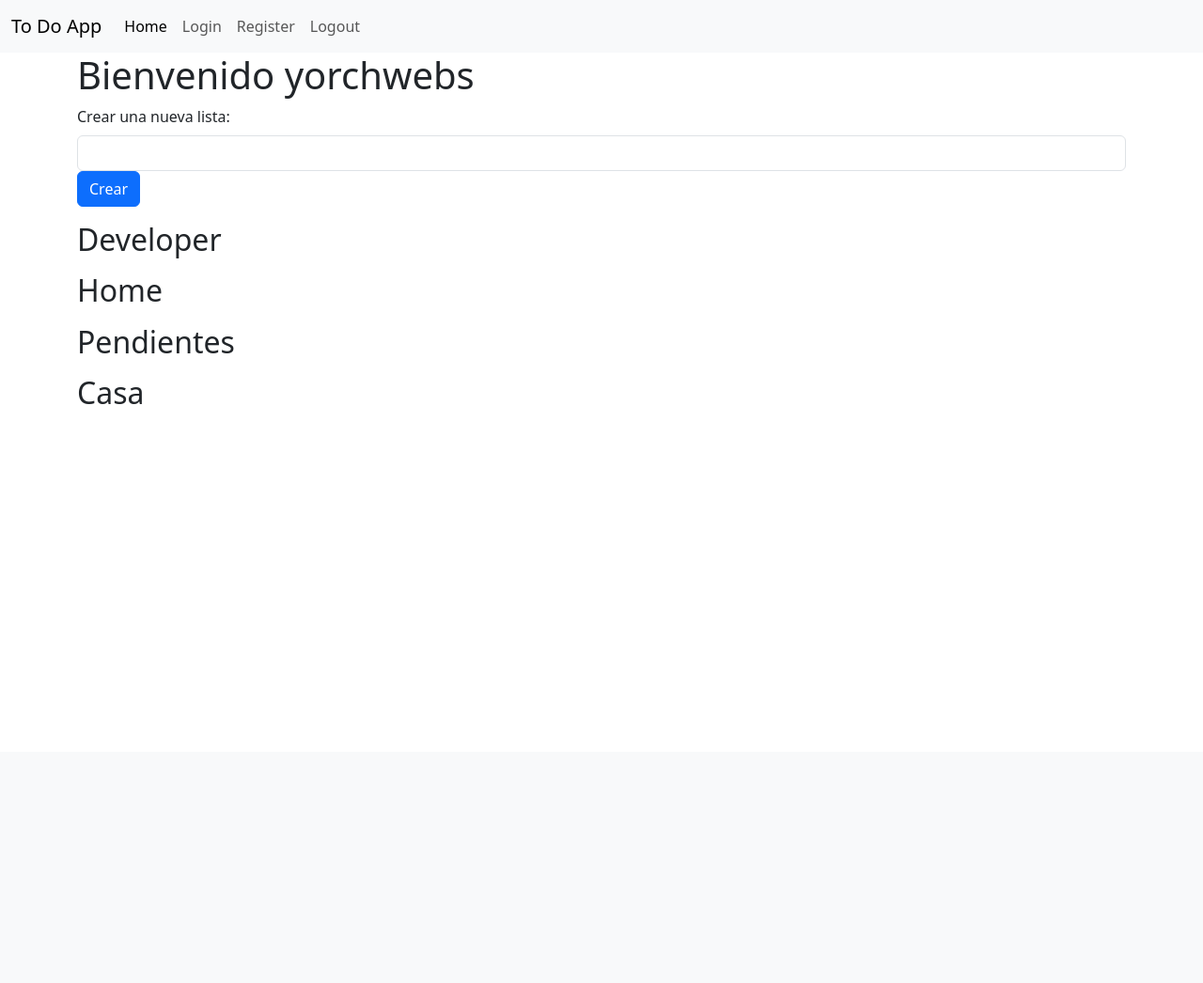
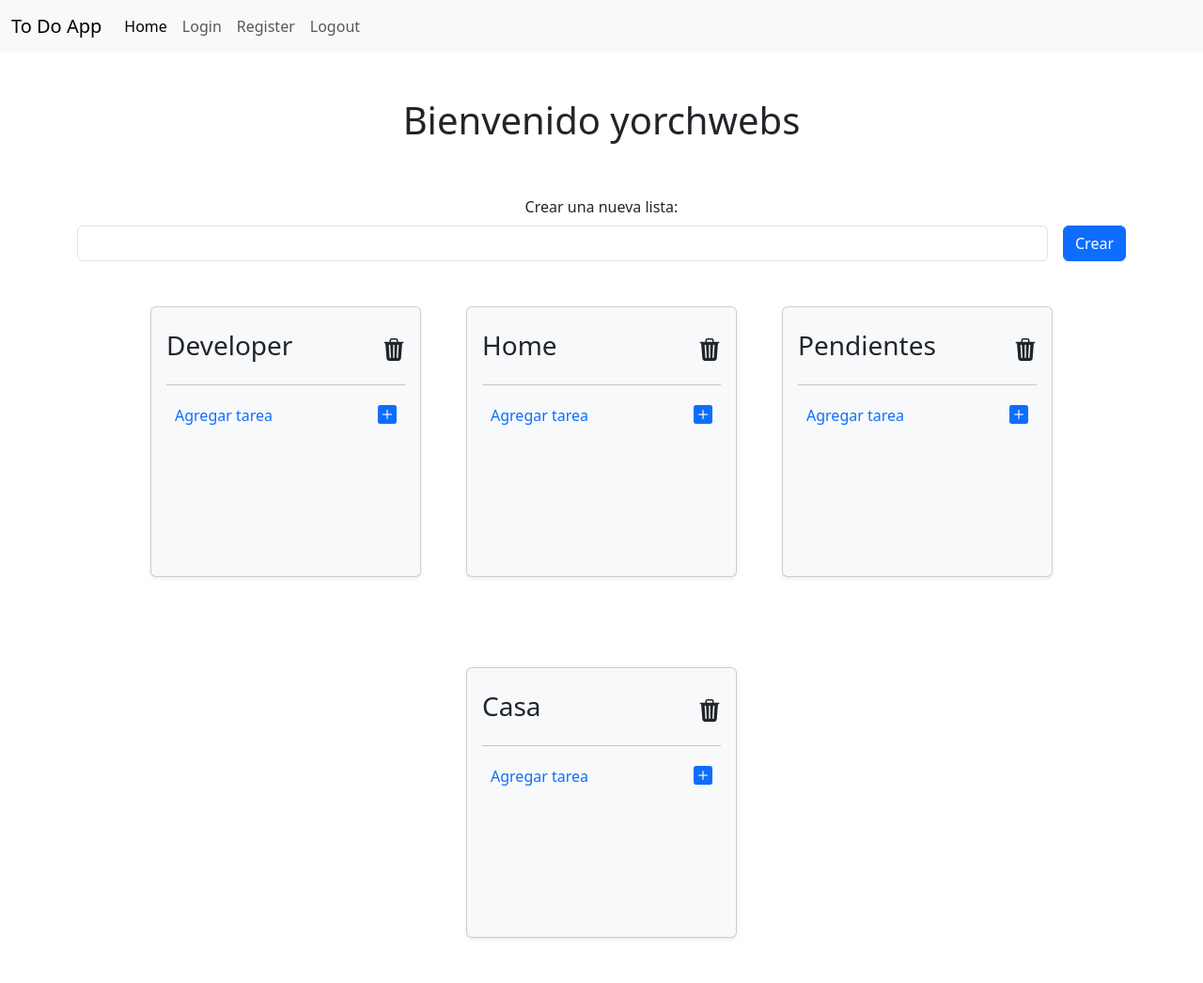
Before and after one commit to yorchwebs/todo-app, a Django app: page /todo/index/ in a window 1280 px wide. Shown: the whole page at 94% size. Before the commit the page ends 430 px from the top, so only its background shows below. Run offline with Django 5.2, Linux system fonts and the light colour scheme; a user stored in the database is signed in; data comes from the database, SQL or seed files in the repository; both versions use the stored data as it was after the commit; data that the repository does not hold is empty.

Commit message:
feat(index): Update the lists card design, add bootstrap icons link

```diff
--- a/templates/base.html
+++ b/templates/base.html
@@ -10,6 +10,7 @@
         rel="stylesheet">
     <link href="https://cdn.jsdelivr.net/npm/bootstrap@5.3.3/dist/css/bootstrap.min.css" rel="stylesheet"
         integrity="sha384-QWTKZyjpPEjISv5WaRU9OFeRpok6YctnYmDr5pNlyT2bRjXh0JMhjY6hW+ALEwIH" crossorigin="anonymous">
+    <link rel="stylesheet" href="https://cdn.jsdelivr.net/npm/bootstrap-icons@1.10.0/font/bootstrap-icons.css">
     <title>To Do - APP</title>
 </head>
 
--- a/templates/index.html
+++ b/templates/index.html
@@ -3,11 +3,13 @@
 {% block content %}
 <section class="container">
     <div class="row">
-        <div class="col-12">
+        <div class="col-12 text-center my-5">
             <h1>Bienvenido {{ user.username }}</h1>
         </div>
     </div>
+
     <div>
+
         {% if messages %}
         {% for message in messages %}
         <div class="alert {{ message.tags }} alert-dismissible fade show" role="alert">
@@ -20,24 +22,47 @@
         <form action="{% url 'index' %}" method="post">
             {% csrf_token %}
 
-            <div class="mb-3">
+            <div class="mb-3 text-center mb-5">
                 <label for="title" class="form-label">Crear una nueva lista:</label>
+                <div class="d-flex gap-3">
                     <input type="text" id="title" name="title" class="form-control" required>
                     <button class="btn btn-primary">Crear</button>
                 </div>
+            </div>
         </form>
 
+    </div>
+
+    <div class="container">
+        <div class="row d-flex justify-content-center gap-5">
             {% for list in lists %}
+            <div class="card pt-4 shadow-sm p-3 mb-5 bg-body-tertiary rounded" style="width: 18rem; height: 18rem;">
+                <div class="d-flex justify-content-between align-items-center">
+                    <h3 class="card-title text-center">{{ list.title }}</h3>
+                    <i class="bi bi-trash3-fill fs-4"></i>
+                </div>
+                <hr>
+                <button type="button" class="btn btn-light d-flex justify-content-between align-items-center w-100 px-2 py-0">
+                    <div class="d-flex justify-content-center align-items-center">
+                        <p class="text-center text-primary m-0">Agregar tarea</p>
+                    </div>
                     <div>
-            <h2>{{ list.title }}</h2>
+                        <i class="bi bi-plus-square-fill text-primary fs-5"></i>
+                    </div>
+                </button>
                 <ul>
                     {% for task in list.tasks.all %}
-                <li>{{ task.title }}</li>
+                    <div>
+                        <li class="card-text">{{ task.title }}</li>
+                        <li class="card-text">{{ task.description }}</li>
+                        <li class="card-text">{{ task.due_date }}</li>
+                    </div>
                     {% endfor %}
                 </ul>
             </div>
             {% endfor %}
+        </div>
+    </div>
 
-    </div>
 </section>
 {% endblock content %}
--- a/todo/views.py
+++ b/todo/views.py
@@ -5,11 +5,11 @@ from django.contrib import messages
 from .models import List, Task
 
 
-@login_required  # Asegúrate de que solo los usuarios autenticados puedan acceder a esta vista
+@login_required
 def index_view(request):
-    user = request.user  # Obtén el usuario autenticado
+    user = request.user
 
-    # Obtén las listas y tareas del usuario autenticado
+
     lists = List.objects.filter(user=user)
     tasks = Task.objects.filter(list__in=lists)
 
@@ -44,7 +44,7 @@ def index_view(request):
             try:
                 list_obj = List.objects.get(
                     id=list_id, user=user
-                )  # Verifica que la lista pertenezca al usuario
+                )
                 Task.objects.create(
                     title=title,
                     description=description,
```
Also changed, not shown: db.sqlite3. Lines whose indentation alone changed are shown as unchanged.
